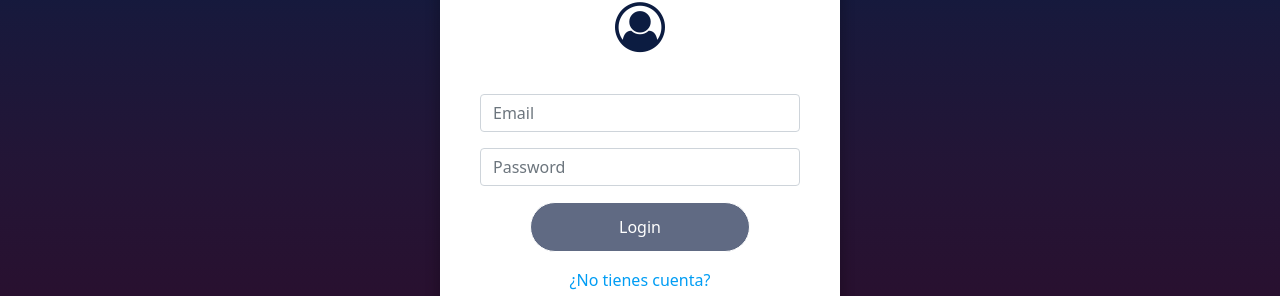
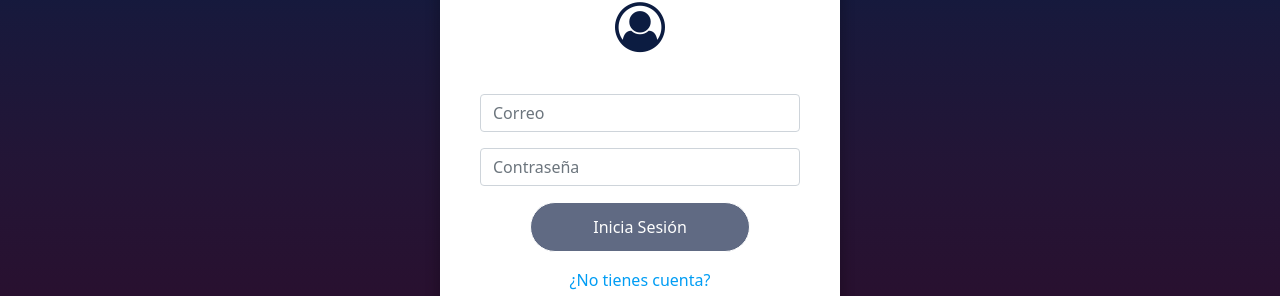
Before and after one commit to davidfalcon0266/Clm-promociones-gitlab, an Angular app: page /login in a window 1280 px wide. Shown: the part 208-504 px from the top of the page. Built offline with nearby package versions, Linux system fonts and the light colour scheme; a web font is replaced by a local one.

Commit message:
correcion textos en formularios Auth

```diff
--- a/src/app/Auth/login/login.component.html
+++ b/src/app/Auth/login/login.component.html
@@ -8,20 +8,20 @@
                    </div>
                    <div class="campos mb-3">
                         <div class="input-group">
-                            <input autocomplete="off" class="form-control" [ngClass]="{'error': formG.controls.email.errors && formG.controls.email.errors.required && (formG.controls.email.dirty || formG.controls.email.touched) || formG.controls.email.errors && formG.controls.email.errors.pattern && (formG.controls.email.dirty && formG.controls.email.touched)}" placeholder="Email" name="email" formControlName="email"
+                            <input autocomplete="off" class="form-control" [ngClass]="{'error': formG.controls.email.errors && formG.controls.email.errors.required && (formG.controls.email.dirty || formG.controls.email.touched) || formG.controls.email.errors && formG.controls.email.errors.pattern && (formG.controls.email.dirty && formG.controls.email.touched)}" placeholder="Correo" name="email" formControlName="email"
                              type="email" pattern="[a-zA-Z0-9_]+([.][a-zA-Z0-9_]+)*@[a-zA-Z0-9_]+([.][a-zA-Z0-9_]+)*[.][a-zA-Z]{1,5}" required>
                         </div>
                         <div class="text-danger text-start mb-3" *ngIf="formG.controls.email.errors && formG.controls.email.errors.required && (formG.controls.email.dirty || formG.controls.email.touched)">
                             Campo Requerido
                         </div>
                         <div class="text-danger text-start mb-3" *ngIf="formG.controls.email.errors && formG.controls.email.errors.pattern && (formG.controls.email.dirty && formG.controls.email.touched)">
-                            Debe introducir una direccion e email valida
+                            Debe introducir una direccion de correo valida
                         </div>
                     </div>
 
                    <div class="campos mb-3">
                         <div class="input-group">
-                            <input autocomplete="off" type="password" class="form-control" [ngClass]="{'error': formG.controls?.password?.errors && formG.controls?.password?.errors.required && (formG.controls?.password?.dirty || formG.controls?.password?.touched) || formG.controls?.password?.errors && formG.controls?.password?.errors.minlength && (formG.controls?.password?.dirty && formG.controls?.password?.touched)}" placeholder="Password"  name="password" formControlName="password"  required>
+                            <input autocomplete="off" type="password" class="form-control" [ngClass]="{'error': formG.controls?.password?.errors && formG.controls?.password?.errors.required && (formG.controls?.password?.dirty || formG.controls?.password?.touched) || formG.controls?.password?.errors && formG.controls?.password?.errors.minlength && (formG.controls?.password?.dirty && formG.controls?.password?.touched)}" placeholder="Contraseña"  name="password" formControlName="password"  required>
                         </div>
                         <div class="text-danger text-start mb-3" *ngIf="formG.controls?.password?.errors && formG.controls?.password?.errors.required && (formG.controls?.password?.dirty || formG.controls?.password?.touched)">
                             Campo Requerido
@@ -32,7 +32,7 @@
                    </div>
 
                    <div class="footer-button contenedor-btn">
-                       <button class="btn btn-success btn-custom mb-3" type="button" [disabled]="!formG.valid" (click)="onSubmit()">Login</button>
+                       <button class="btn btn-success btn-custom mb-3" type="button" [disabled]="!formG.valid" (click)="onSubmit()">Inicia Sesión</button>
                        <a routerLink="/register">
                            ¿No tienes cuenta? Registrate
                        </a>
--- a/src/app/Auth/register/register.component.html
+++ b/src/app/Auth/register/register.component.html
@@ -31,20 +31,20 @@
 
                     <div class="campos mb-3">
                          <div class="input-group">
-                             <input autocomplete="off" type="email" class="form-control" [ngClass]="{'error': formG.controls.email.errors && formG.controls.email.errors.required && (formG.controls.email.dirty || formG.controls.email.touched) || formG.controls.email.errors && formG.controls.email.errors.pattern && (formG.controls.email.dirty && formG.controls.email.touched)}" placeholder="Email" name="email" formControlName="email"
+                             <input autocomplete="off" type="email" class="form-control" [ngClass]="{'error': formG.controls.email.errors && formG.controls.email.errors.required && (formG.controls.email.dirty || formG.controls.email.touched) || formG.controls.email.errors && formG.controls.email.errors.pattern && (formG.controls.email.dirty && formG.controls.email.touched)}" placeholder="Correo" name="email" formControlName="email"
                              pattern="[a-zA-Z0-9_]+([.][a-zA-Z0-9_]+)*@[a-zA-Z0-9_]+([.][a-zA-Z0-9_]+)*[.][a-zA-Z]{1,5}" required>
                          </div>
                          <div class="text-danger text-start mb-3" *ngIf="formG.controls.email.errors && formG.controls.email.errors.required && (formG.controls.email.dirty || formG.controls.email.touched)">
                              Campo Requerido
                          </div>
                          <div class="text-danger text-start mb-3" *ngIf="formG.controls.email.errors && formG.controls.email.errors.pattern && (formG.controls.email.dirty && formG.controls.email.touched)">
-                             Debe introducir una direccion e email valida
+                             Debe introducir una direccion de correo valida
                          </div>
                      </div>
 
                     <div class="campos mb-3">
                          <div class="input-group">
-                             <input autocomplete="off" type="password" class="form-control" [ngClass]="{'error': formG.controls?.password?.errors && formG.controls?.password?.errors.required && (formG.controls?.password?.dirty || formG.controls?.password?.touched) || formG.controls?.password?.errors && formG.controls?.password?.errors.minlength && (formG.controls?.password?.dirty && formG.controls?.password?.touched)}" placeholder="Password"  name="password" formControlName="password"  required>
+                             <input autocomplete="off" type="password" class="form-control" [ngClass]="{'error': formG.controls?.password?.errors && formG.controls?.password?.errors.required && (formG.controls?.password?.dirty || formG.controls?.password?.touched) || formG.controls?.password?.errors && formG.controls?.password?.errors.minlength && (formG.controls?.password?.dirty && formG.controls?.password?.touched)}" placeholder="Contraseña"  name="password" formControlName="password"  required>
                          </div>
                          <div class="text-danger text-start mb-3" *ngIf="formG.controls?.password?.errors && formG.controls?.password?.errors.required && (formG.controls?.password?.dirty || formG.controls?.password?.touched)">
                              Campo Requerido
@@ -74,7 +74,7 @@
                     </div>
 
                     <div class="footer-button contenedor-btn">
-                        <button class="btn btn-success btn-custom my-3" type="button" [disabled]="!formG.valid" (click)="onSubmit()">Register</button>
+                        <button class="btn btn-success btn-custom my-3" type="button" [disabled]="!formG.valid" (click)="onSubmit()">Registro</button>
                         <a routerLink="/login">
                             ¿Ya tienes cuenta? Inicia sesión
                         </a>
```
